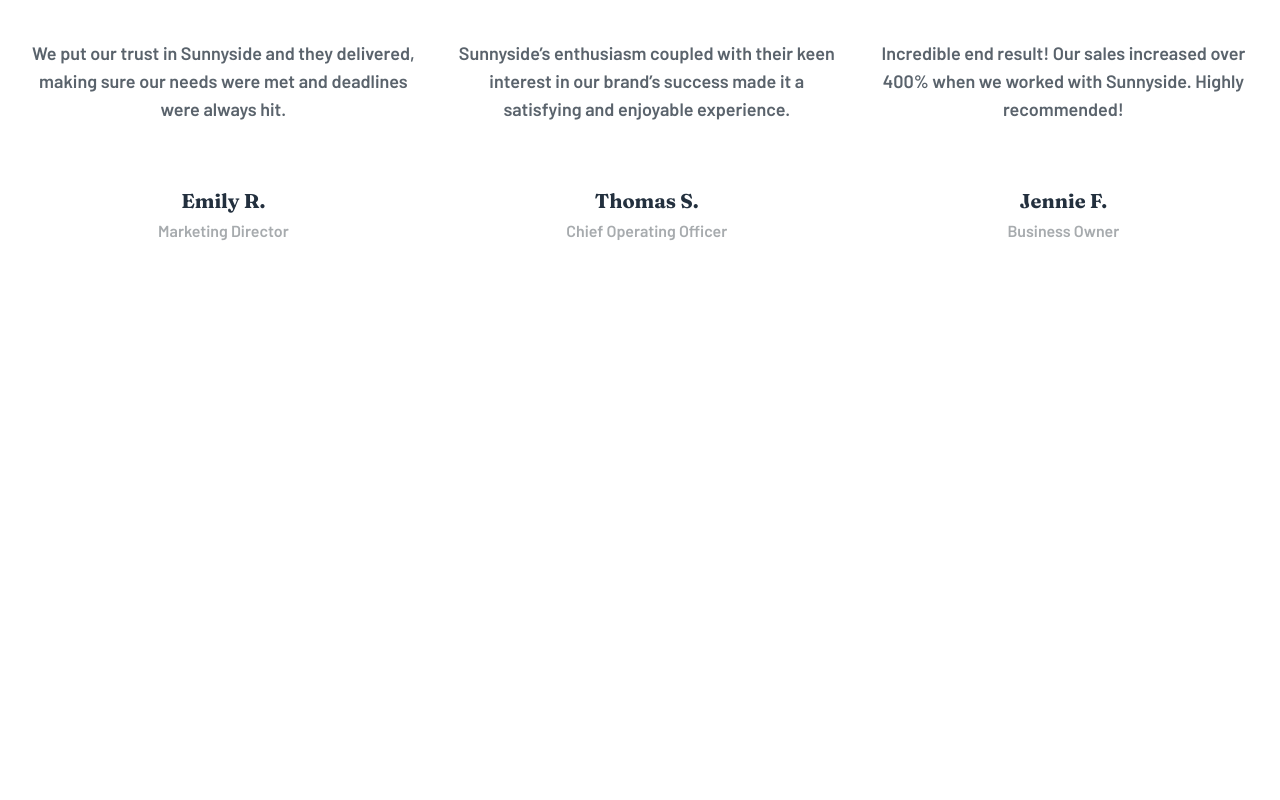
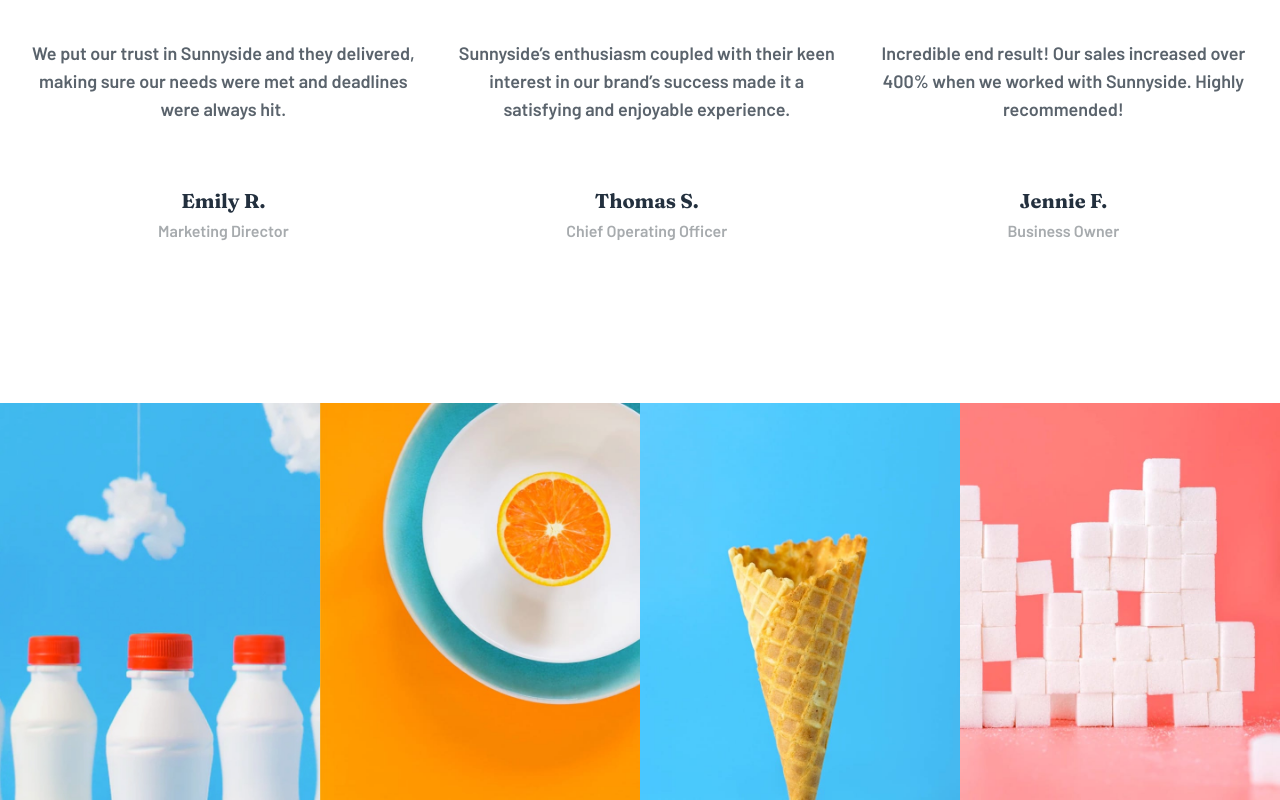
Before and after one commit to amangofer/frontendmentor-challenges-react, a React (Vite) app in the folder sunnyside-agency/: page / in a window 1280 px wide. Shown: the part 2773-3573 px from the top of the page. Before the commit the page ends 3176 px from the top, so only its background shows below. Built offline with nearby package versions, Linux system fonts and the light colour scheme.

Commit message:
add ImageGallery commponent to the App.tsx

```diff
--- a/sunnyside-agency/src/App.tsx
+++ b/sunnyside-agency/src/App.tsx
@@ -1,4 +1,5 @@
 import { Header } from "./componentes/Header";
+import { ImageGallery } from "./componentes/ImageGallery";
 import { Services } from "./componentes/Services";
 import { Testimonials } from "./componentes/Testimonials";
 
@@ -10,6 +11,7 @@
         <main>
           <Services />
           <Testimonials />
+          <ImageGallery />
         </main>
       </div>
     </>
```
